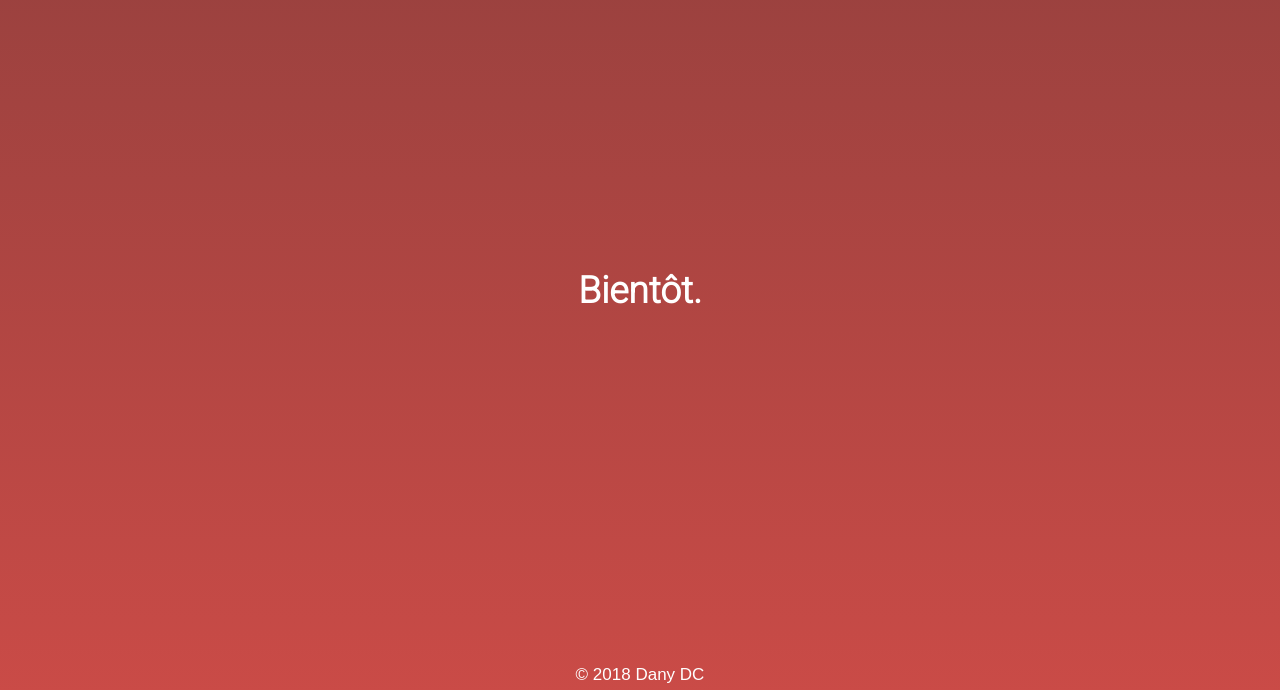
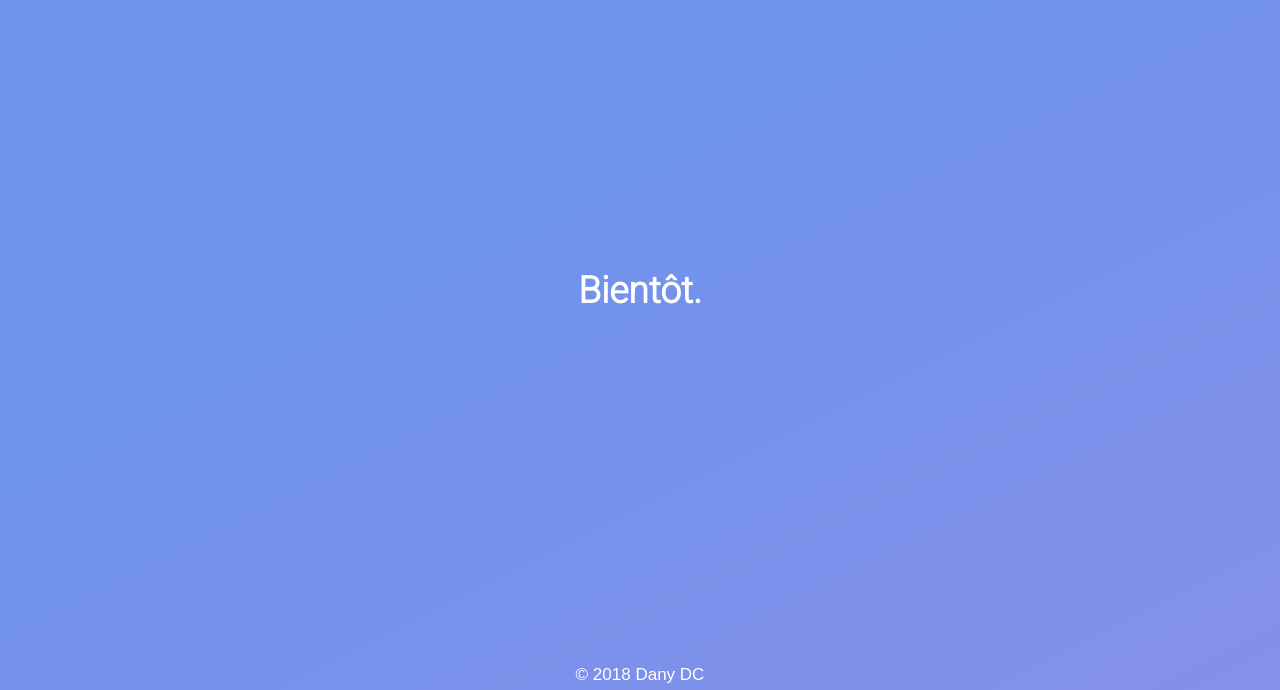
Before and after one commit to danydacosta/TransitWebsite, a plain HTML site: page index.html in a window 1280 px wide. Shown: the part 110-800 px from the top of the page. Drawn offline with Linux system fonts and the light colour scheme.

Commit message:
Update background

```diff
--- a/style.css
+++ b/style.css
@@ -24,7 +24,7 @@ body:after {
   bottom: 0;
   right: 0;
   opacity: 0.83;
-  background: linear-gradient(#7F1916 0%, #BF2621 100%);
+  background-image: url("img/back.png");
 }
 
 div.container > * {
```
Also changed, not shown: img/back.png (added).
